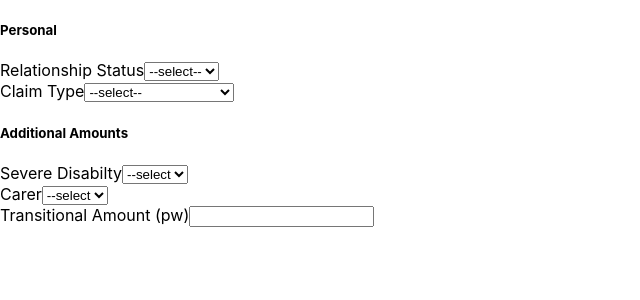
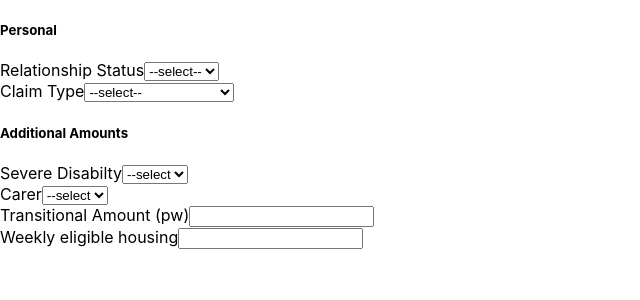
Before and after one commit to dnlstronge/pccalc, a React (Create React App) app: page / in a window 1280 px wide. Shown: the top 300 px of the page, without its empty margins (0-640 px from the left). Built offline with nearby package versions, Linux system fonts and the light colour scheme.

Commit message:
[x] - new component for children

```diff
--- /dev/null
+++ b/src/Components/Housing/Housing.js
@@ -0,0 +1,12 @@
+import React from 'react'
+import classes from "./Housing.module.css"
+
+export default function Housing() {
+  return (
+    <div className={classes.container}>
+        <label htmlFor='eligibleHousing'>Weekly eligible housing
+            <input id="eligibleHousing" type="number"></input>
+        </label>
+    </div>
+  )
+}
--- a/src/Components/Main/Main.js
+++ b/src/Components/Main/Main.js
@@ -1,4 +1,5 @@
 import React, { Fragment } from "react";
+import Housing from "../Housing/Housing";
 import Additional from "../PA/Additional";
 import PA from "../PA/PA";
 import classes from "./Main.module.css";
@@ -8,6 +9,8 @@ const Main = (props) => {
         <Fragment>
             <PA/>
             <Additional/>
+            <Housing/>
+
         </Fragment>
     )
 }
```
Also changed, not shown: src/Components/ApplicableAmounts/AA.js (added, +9 -0 lines), src/Components/Children/Children.js (added, +12 -0 lines), src/Components/Children/Children.module.css (added), src/Components/Housing/Housing.module.css (added).
